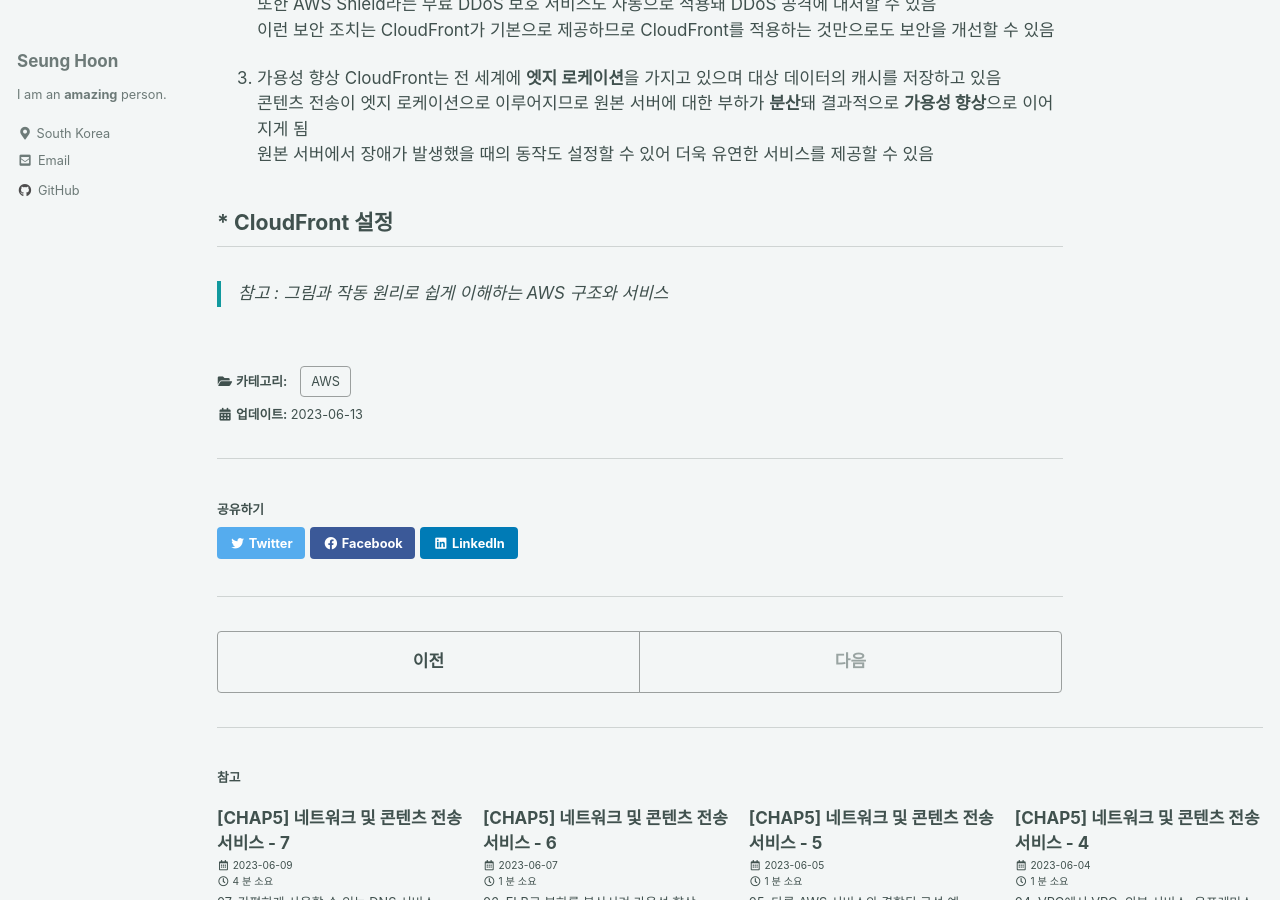
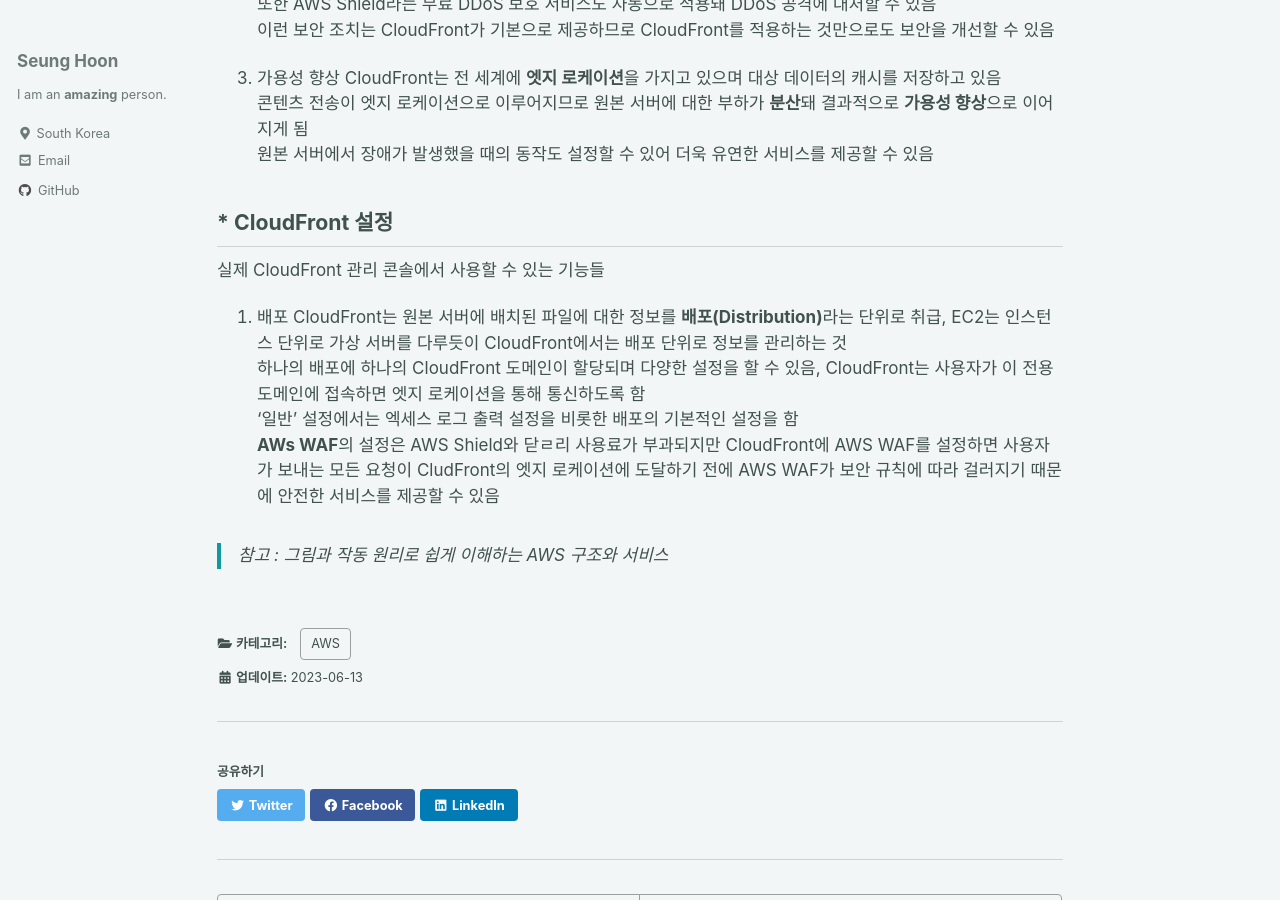
Before and after one commit to ibk01161/ibk01161.github.io, a Jekyll site: the page built from _posts/2023-06-13-aws5_08.md, in a window 1280 px wide and 900 px high, scrolled down 768 px. Built offline with Jekyll 4.4.1, drawn with Linux system fonts in a browser that asks for light colours; cached includes are drawn as plain includes.

Commit message:
Add Post

```diff
--- a/_posts/2023-06-13-aws5_08.md
+++ b/_posts/2023-06-13-aws5_08.md
@@ -35,7 +35,13 @@ CloudFront는 전 세계에 **엣지 로케이션**을 가지고 있으며 대
 
 ## * CloudFront 설정
 
+실제 CloudFront 관리 콘솔에서 사용할 수 있는 기능들
 
+1. 배포
+CloudFront는 원본 서버에 배치된 파일에 대한 정보를 **배포(Distribution)**라는 단위로 취급, EC2는 인스턴스 단위로 가상 서버를 다루듯이 CloudFront에서는 배포 단위로 정보를 관리하는 것
+하나의 배포에 하나의 CloudFront 도메인이 할당되며 다양한 설정을 할 수 있음, CloudFront는 사용자가 이 전용 도메인에 접속하면 엣지 로케이션을 통해 통신하도록 함
+'일반' 설정에서는 엑세스 로그 출력 설정을 비롯한 배포의 기본적인 설정을 함
+**AWs WAF**의 설정은 AWS Shield와 닫ㄹ리 사용료가 부과되지만 CloudFront에 AWS WAF를 설정하면 사용자가 보내는 모든 요청이 CludFront의 엣지 로케이션에 도달하기 전에 AWS WAF가 보안 규칙에 따라 걸러지기 때문에 안전한 서비스를 제공할 수 있음
 
 
 
```
